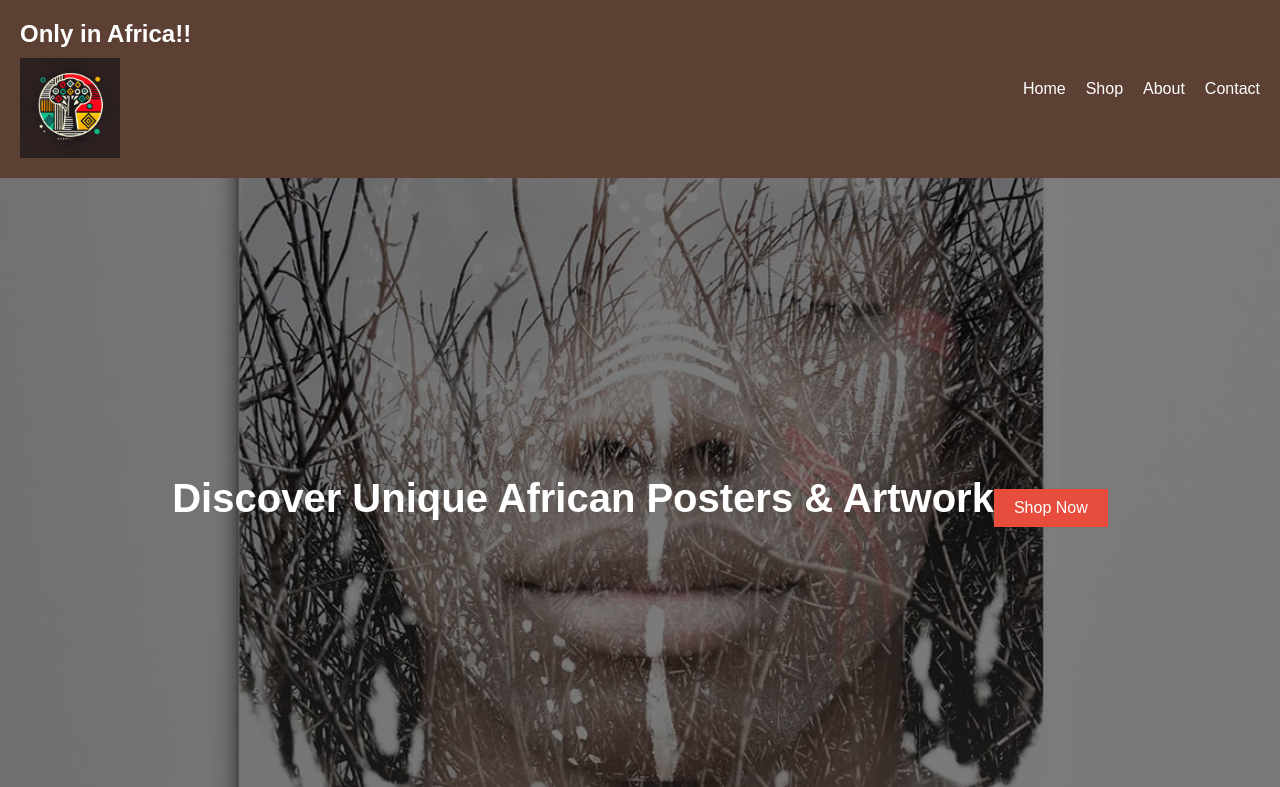
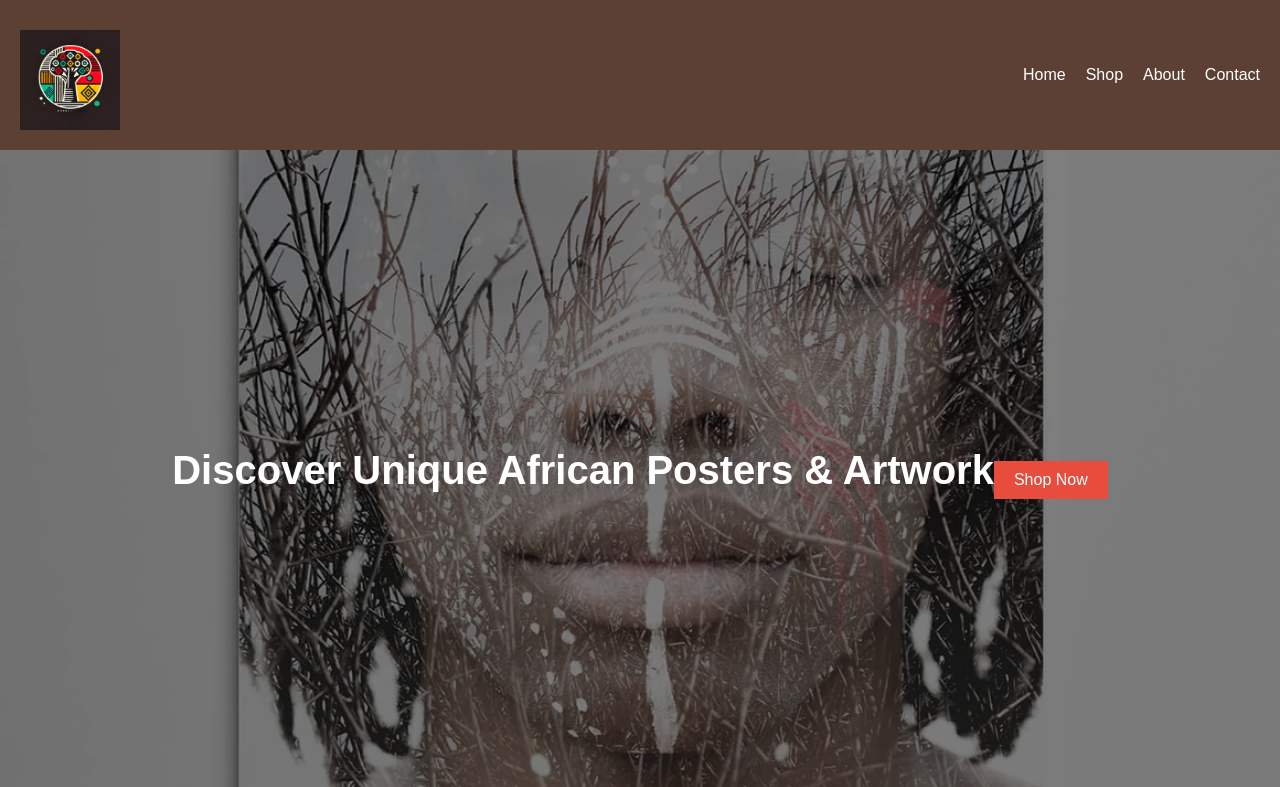
Before and after one commit to LeonMpofu/Only-in-Africa-Website, a plain HTML site: page index.html in a window 1280 px wide. Shown: the top 787 px of the page. Drawn offline with Linux system fonts and the light colour scheme.

Commit message:
Update index.html

```diff
--- a/index.html
+++ b/index.html
@@ -9,7 +9,6 @@
 <body>
     <header>
         <div class="logo">
-            <h1>Only in Africa!!</h1>
             <img src="./Logo/DALL·E 2024-08-31 18.49.08 - A stylized minimalist Baobab tree logo with a bold, unique design. The tree is central and combined with geometric patterns inspired by African textil.webp" alt="African Art Logo">
         </div>
         <nav>
```
